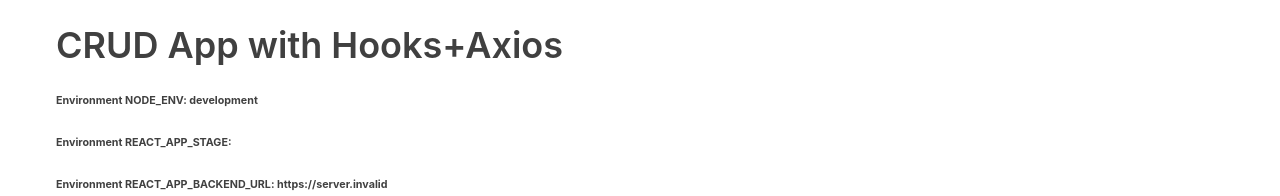
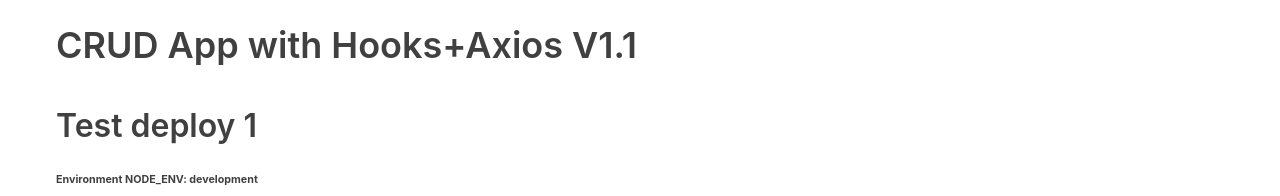
Before and after one commit to ivanchenoweth/react-hooks-axios-crud, a React (Create React App) app: page / in a window 1280 px wide. Shown: the top 196 px of the page. Built offline with nearby package versions, Linux system fonts and the light colour scheme; no server answers.

Commit message:
testdeploy1 app changes title

```diff
--- a/src/App.js
+++ b/src/App.js
@@ -15,9 +15,6 @@ const App = () => {
 
   // Initial ajax call to fill setUsers
   console.log('APP process');
-
-
-
   console.log(process.env);
   useEffect(() => {
     const fetchData = async () => {
@@ -75,7 +72,8 @@ const App = () => {
 
   return (
     <div className="container">
-      <h1>CRUD App with Hooks+Axios</h1>
+      <h1>CRUD App with Hooks+Axios V1.1</h1>
+      <h2>Test deploy 1</h2>
       <h6>Environment NODE_ENV: {process.env.NODE_ENV}</h6>
       <h6>Environment REACT_APP_STAGE: {process.env.REACT_APP_STAGE}</h6>
       <h6>Environment REACT_APP_BACKEND_URL: {process.env.REACT_APP_BACKEND_URL}</h6>
```
